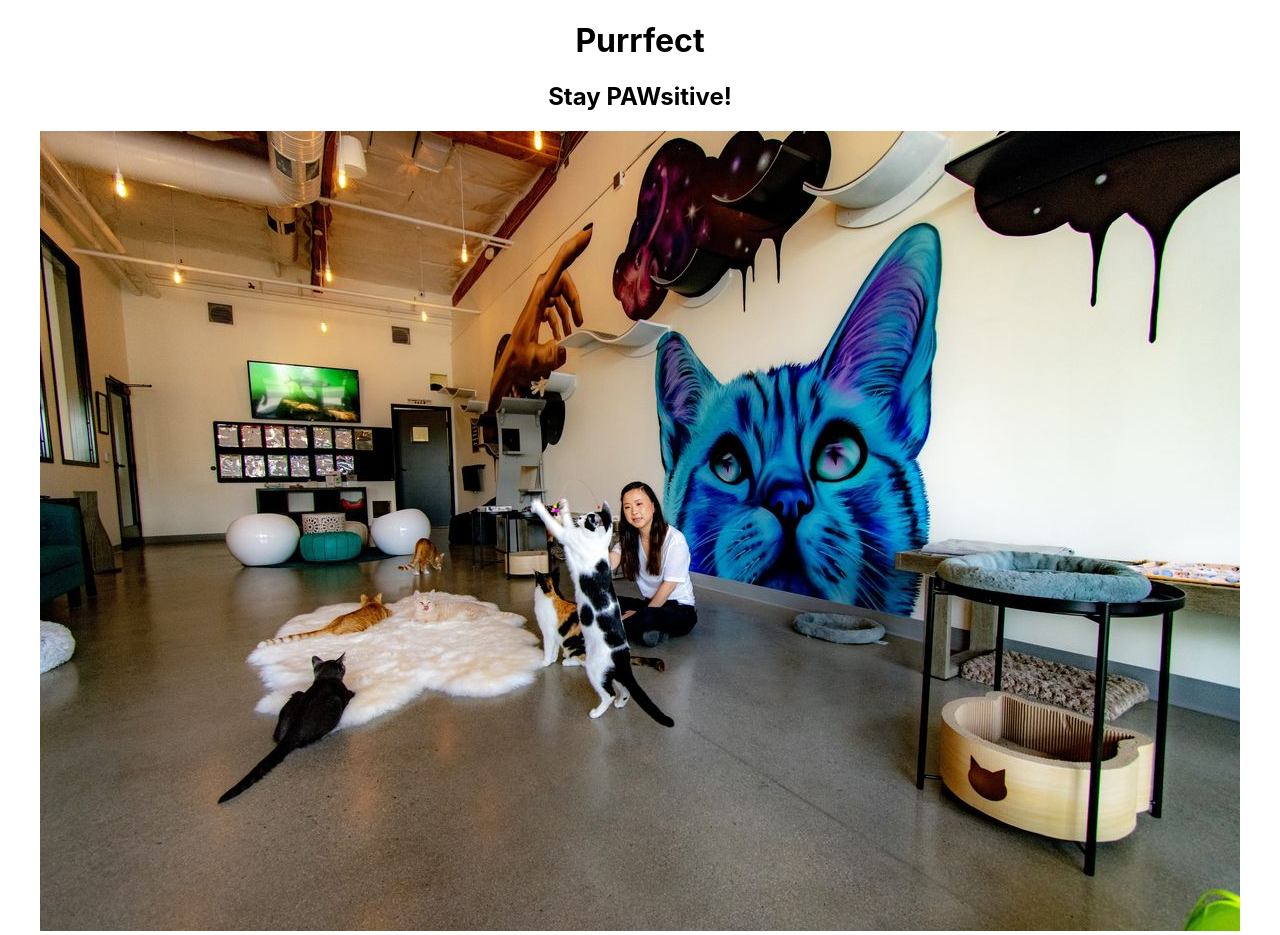
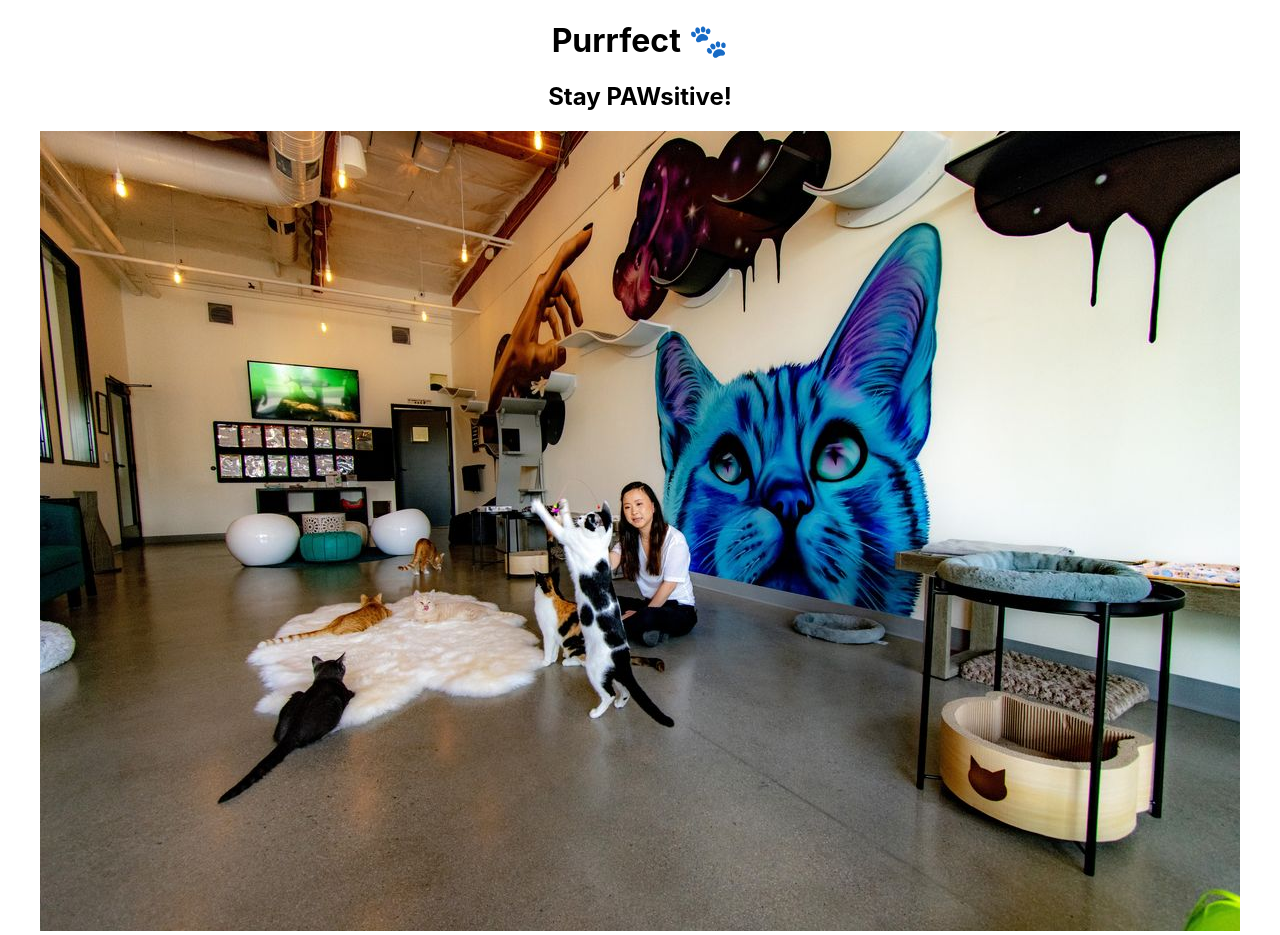
Before and after one commit to aakhunaizi/purrfect, a React (Create React App) app: page / in a window 1280 px wide. Built offline with nearby package versions, Linux system fonts and the light colour scheme.

Commit message:
Updated purrfect

```diff
--- a/src/App.js
+++ b/src/App.js
@@ -4,10 +4,10 @@ function App() {
   return (
     <div className="home-page">
       <div className="shop-title">
-        <h1>Purrfect</h1>
+        <h1>Purrfect 🐾</h1>
       </div>
       <div className="shop-subtitle">
-        <h2>Stay PAWsitive!</h2>
+        <h2>Stay PAWsitive! </h2>
       </div>
       <div className="cafe-image">
         <img src={catCafeImage} />
```
Also changed, not shown: 1 other file (tests, documents, lock files or other folders).
